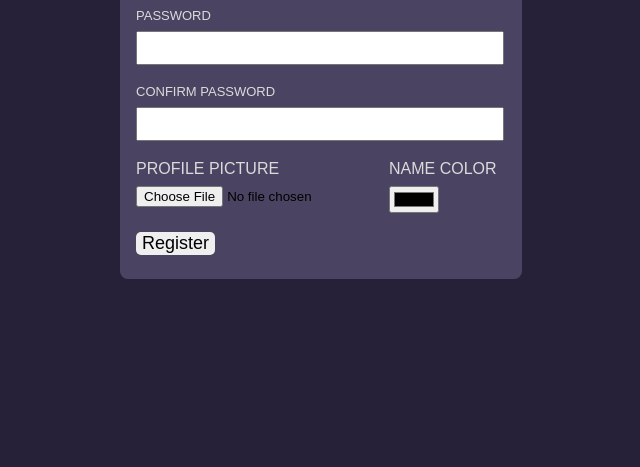
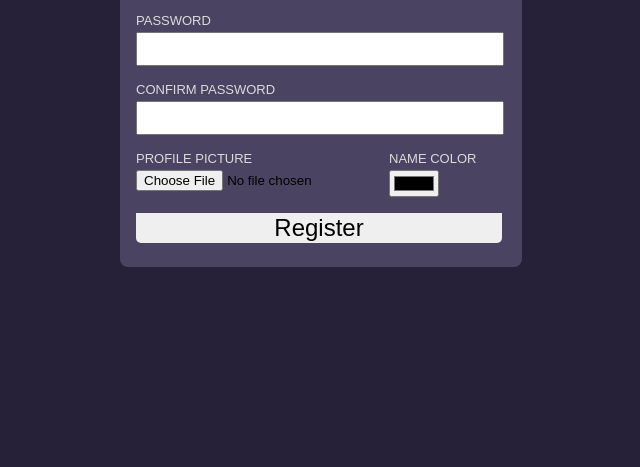
Before and after one commit to rene022505/text-chat-2.0, a website: page public/view/register.html in a window 1280 px wide. Shown: the part 333-800 px from the top of the page, without its empty margins (319-959 px from the left). Drawn offline with nearby package versions, Linux system fonts and the light colour scheme.

Commit message:
css and fron end

```diff
--- a/public/css/loginCSS.css
+++ b/public/css/loginCSS.css
@@ -27,15 +27,16 @@ input:focus, button:focus {
     font-size: small;
     display: block;
     text-align: left;
-    margin-bottom: .5rem;
+    margin-bottom: .25rem;
 }
 
 .customLabel {
-    margin-bottom: .5rem;
+    font-size: small;
+    margin-bottom: .25rem;
 }
 
 input {
-    margin-bottom: 1.2rem;
+    margin-bottom: 1rem;
 }
 
 .regHeader {
@@ -59,14 +60,27 @@ input {
     padding: 1rem;
 }
 
-.submitButton {
+.loginButton {
     border: none;
-    font-size: large;
-    border-radius: 5px;
+    font-size: x-large;
+    border-bottom-left-radius: 5px;
     margin-bottom: .5rem;
+    width: 182px;
 }
 
-.submitButton:hover, #pfp:hover, #color:hover {
+.gap {
+    width: 4px;
+}
+
+.registerButton {
+    border: none;
+    font-size: x-large;
+    border-bottom-right-radius: 5px;
+    margin-bottom: .5rem;
+    width: 182px;
+}
+
+.loginButton:hover, .registerButton:hover, #pfp:hover, #color:hover {
     cursor: pointer;
 }
 
--- a/public/css/registerCSS.css
+++ b/public/css/registerCSS.css
@@ -27,7 +27,7 @@ input:focus, button:focus {
     font-size: small;
     display: block;
     text-align: left;
-    margin-bottom: .5rem;
+    margin-bottom: .25rem;
 }
 
 #accCustom {
@@ -41,11 +41,12 @@ input:focus, button:focus {
 }
 
 .customLabel {
-    margin-bottom: .5rem;
+    font-size: small;
+    margin-bottom: .25rem;
 }
 
 input {
-    margin-bottom: 1.2rem;
+    margin-bottom: 1rem;
 }
 
 .regHeader {
@@ -71,9 +72,11 @@ input {
 
 .submitButton {
     border: none;
-    font-size: large;
-    border-radius: 5px;
+    font-size: x-large;
+    border-bottom-right-radius: 5px;
+    border-bottom-left-radius: 5px;
     margin-bottom: .5rem;
+    width: 366px;
 }
 
 .submitButton:hover, #pfp:hover, #color:hover {
```
Also changed, not shown: public/css/chatCSS.css (+18 -8 lines), public/js/chatJS.js (+6 -1 lines), public/js/loginJS.js (+14 -0 lines), public/view/chat.html (+2 -4 lines), public/view/login.html (+5 -4 lines), README.md, public/images/logout.png (added).
